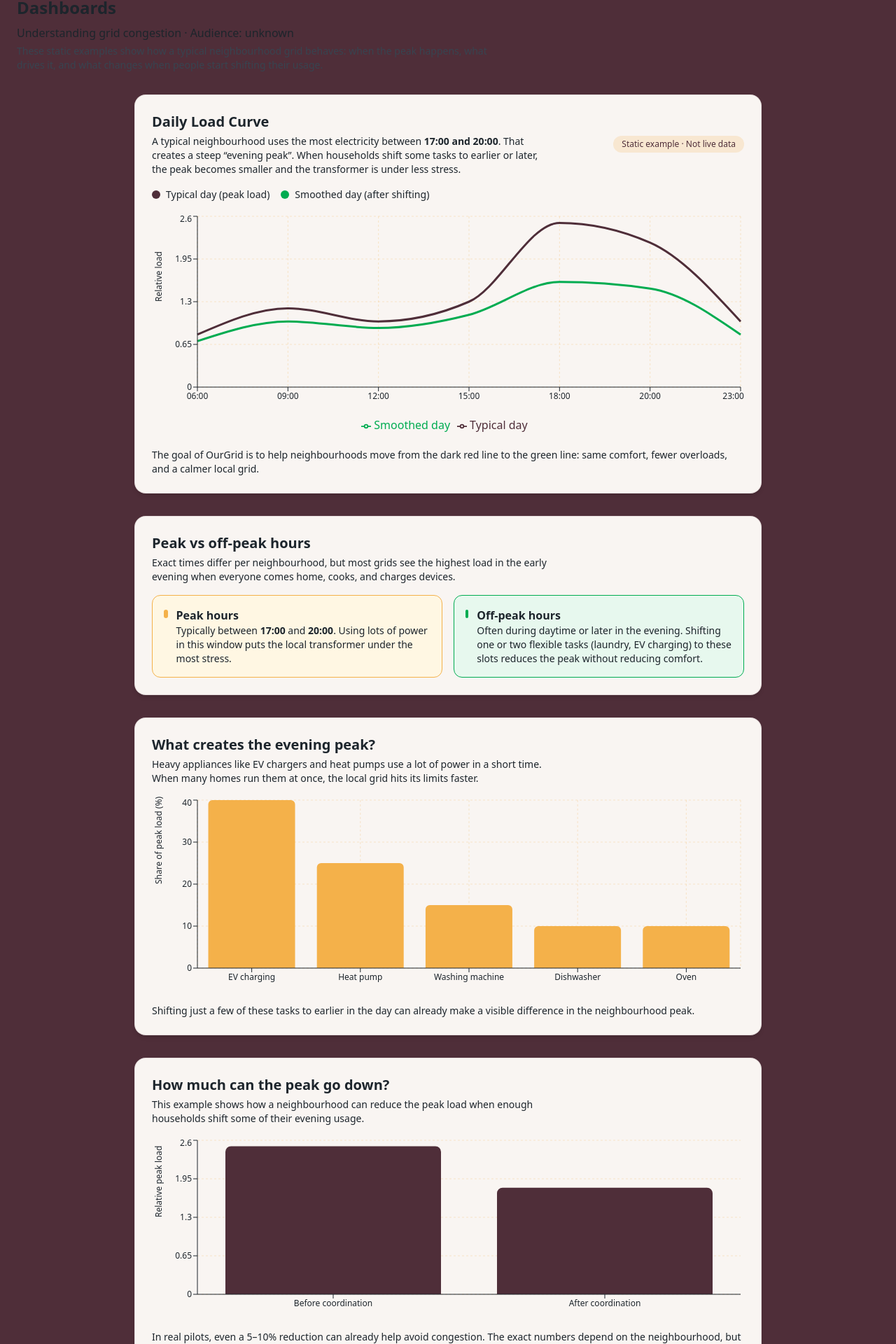
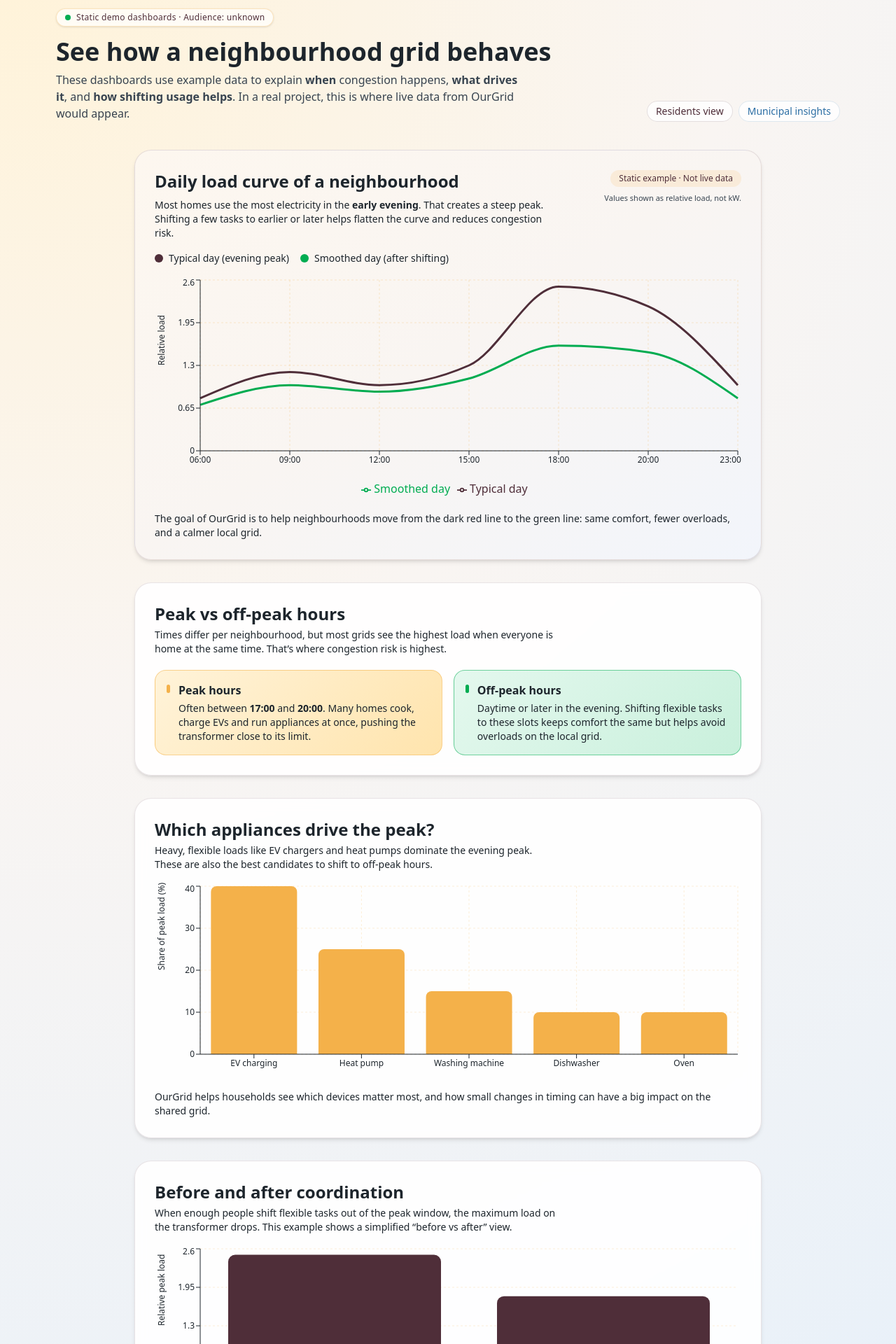
Before and after one commit to Marto8090/OurGrid_Website, a React (Vite) app in the folder client/: page /u/dashboards in a window 1280 px wide. Shown: the part 109-2029 px from the top of the page at 70% size. Built offline with nearby package versions, Linux system fonts and the light colour scheme.

Commit message:
refactor: enhance dashboard layout and improve component styles for better user experience

```diff
--- a/client/src/components/ApplianceContributionChart.jsx
+++ b/client/src/components/ApplianceContributionChart.jsx
@@ -28,32 +28,31 @@ export default function ApplianceContributionChart() {
   return (
     <section className="w-full max-w-4xl mx-auto">
       <div
-        className="rounded-2xl border shadow-md p-6"
+        className="rounded-3xl border shadow-md p-6 md:p-7 bg-white/90 backdrop-blur-sm transition-transform duration-200 hover:-translate-y-1 hover:shadow-xl"
         style={{
-          backgroundColor: COLORS.bg,
           borderColor: COLORS.primary + "20",
         }}
       >
         <h2
-          className="text-xl font-semibold"
+          className="text-xl md:text-2xl font-semibold"
           style={{ color: COLORS.text }}
         >
-          What creates the evening peak?
+          Which appliances drive the peak?
         </h2>
         <p
           className="text-sm mt-1 max-w-xl"
           style={{ color: COLORS.text }}
         >
-          Heavy appliances like EV chargers and heat pumps use a lot of power in
-          a short time. When many homes run them at once, the local grid hits
-          its limits faster.
+          Heavy, flexible loads like EV chargers and heat pumps dominate the
+          evening peak. These are also the best candidates to shift to
+          off-peak hours.
         </p>
 
         <div className="mt-4" style={{ width: "100%", height: 280 }}>
           <ResponsiveContainer width="100%" height="100%">
             <BarChart data={applianceData}>
               <CartesianGrid
-                stroke={COLORS.accent + "40"}
+                stroke={COLORS.accent + "35"}
                 strokeDasharray="3 3"
               />
               <XAxis
@@ -76,7 +75,7 @@ export default function ApplianceContributionChart() {
                 contentStyle={{
                   backgroundColor: COLORS.bg,
                   borderColor: COLORS.primary + "40",
-                  borderRadius: 12,
+                  borderRadius: 16,
                 }}
                 labelStyle={{ color: COLORS.text, fontWeight: 600 }}
               />
@@ -84,7 +83,7 @@ export default function ApplianceContributionChart() {
                 dataKey="share"
                 name="Share of peak load"
                 fill={COLORS.accent}
-                radius={[6, 6, 0, 0]}
+                radius={[8, 8, 0, 0]}
               />
             </BarChart>
           </ResponsiveContainer>
@@ -94,8 +93,8 @@ export default function ApplianceContributionChart() {
           className="mt-4 text-sm"
           style={{ color: COLORS.text }}
         >
-          Shifting just a few of these tasks to earlier in the day can already
-          make a visible difference in the neighbourhood peak.
+          OurGrid helps households see which devices matter most, and how small
+          changes in timing can have a big impact on the shared grid.
         </p>
       </div>
     </section>
--- a/client/src/components/BeforeAfterPeakChart.jsx
+++ b/client/src/components/BeforeAfterPeakChart.jsx
@@ -17,39 +17,39 @@ const COLORS = {
 };
 
 const peakData = [
-  { scenario: "Before coordination", peakLoad: 2.5 },
-  { scenario: "After coordination", peakLoad: 1.8 },
+  { scenario: "Before coordination", peakLoad: 2.5, color: "#4F2E39" },
+  { scenario: "After coordination", peakLoad: 1.8, color: "#01AC51" },
 ];
 
 export default function BeforeAfterPeakChart() {
   return (
     <section className="w-full max-w-4xl mx-auto">
       <div
-        className="rounded-2xl border shadow-md p-6"
+        className="rounded-3xl border shadow-md p-6 md:p-7 bg-white/90 backdrop-blur-sm transition-transform duration-200 hover:-translate-y-1 hover:shadow-xl"
         style={{
-          backgroundColor: COLORS.bg,
           borderColor: COLORS.primary + "20",
         }}
       >
         <h2
-          className="text-xl font-semibold"
+          className="text-xl md:text-2xl font-semibold"
           style={{ color: COLORS.text }}
         >
-          How much can the peak go down?
+          Before and after coordination
         </h2>
         <p
           className="text-sm mt-1 max-w-xl"
           style={{ color: COLORS.text }}
         >
-          This example shows how a neighbourhood can reduce the peak load when
-          enough households shift some of their evening usage.
+          When enough people shift flexible tasks out of the peak window, the
+          maximum load on the transformer drops. This example shows a simplified
+          “before vs after” view.
         </p>
 
         <div className="mt-4" style={{ width: "100%", height: 260 }}>
           <ResponsiveContainer width="100%" height="100%">
             <BarChart data={peakData} barCategoryGap={40}>
               <CartesianGrid
-                stroke={COLORS.accent + "40"}
+                stroke={COLORS.accent + "35"}
                 strokeDasharray="3 3"
                 vertical={false}
               />
@@ -73,28 +73,39 @@ export default function BeforeAfterPeakChart() {
                 contentStyle={{
                   backgroundColor: COLORS.bg,
                   borderColor: COLORS.primary + "40",
-                  borderRadius: 12,
+                  borderRadius: 16,
                 }}
                 labelStyle={{ color: COLORS.text, fontWeight: 600 }}
               />
               <Bar
                 dataKey="peakLoad"
                 name="Peak load"
+                radius={[10, 10, 0, 0]}
+                // per-bar color
                 fill={COLORS.primary}
-                radius={[8, 8, 0, 0]}
-              />
+              >
+                {/* You can add a custom shape later if needed */}
+              </Bar>
             </BarChart>
           </ResponsiveContainer>
         </div>
 
-        <p
-          className="mt-4 text-sm"
-          style={{ color: COLORS.text }}
-        >
-          In real pilots, even a 5–10% reduction can already help avoid
-          congestion. The exact numbers depend on the neighbourhood, but the
-          idea is the same: smaller peaks, less risk.
-        </p>
+        <div className="mt-4 flex flex-wrap gap-4 text-sm">
+          <span className="inline-flex items-center gap-2">
+            <span
+              className="h-3 w-3 rounded-full"
+              style={{ backgroundColor: "#4F2E39" }}
+            />
+            <span style={{ color: COLORS.text }}>Before coordination</span>
+          </span>
+          <span className="inline-flex items-center gap-2">
+            <span
+              className="h-3 w-3 rounded-full"
+              style={{ backgroundColor: "#01AC51" }}
+            />
+            <span style={{ color: COLORS.text }}>After coordination</span>
+          </span>
+        </div>
       </div>
     </section>
   );
--- a/client/src/components/DailyLoadChart.jsx
+++ b/client/src/components/DailyLoadChart.jsx
@@ -10,10 +10,10 @@ import {
 } from "recharts";
 
 const COLORS = {
-  primary: "#4F2E39",   // dark reddish – Typical day
-  secondary: "#2C6EA4", // optional if you need extra lines later
-  accent: "#F4B14A",    // yellow – grid, highlight
-  success: "#01AC51",   // green – shifted day
+  primary: "#4F2E39",
+  secondary: "#2C6EA4",
+  accent: "#F4B14A",
+  success: "#01AC51",
   bg: "#F9F5F2",
   text: "#1D252C",
 };
@@ -31,55 +31,57 @@ const dailyLoadData = [
 export default function DailyLoadChart() {
   return (
     <section className="w-full max-w-4xl mx-auto">
-      {/* Card wrapper with brand styling */}
       <div
-        className="rounded-2xl border shadow-md p-6"
+        className="rounded-3xl border shadow-md p-6 md:p-7 bg-gradient-to-br from-[#FDF7EF] via-[#F9F5F2] to-[#F2F5FB] transition-transform duration-200 hover:-translate-y-1 hover:shadow-xl"
         style={{
-          backgroundColor: COLORS.bg,
-          borderColor: COLORS.primary + "20", // 12% opacity border
+          borderColor: COLORS.primary + "20",
         }}
       >
         {/* Header row */}
-        <div className="flex flex-wrap items-center justify-between gap-2">
-          <div>
+        <div className="flex flex-wrap items-start justify-between gap-4">
+          <div className="space-y-2">
             <h2
-              className="text-xl font-semibold"
+              className="text-xl md:text-2xl font-semibold"
               style={{ color: COLORS.text }}
             >
-              Daily Load Curve
+              Daily load curve of a neighbourhood
             </h2>
             <p
-              className="text-sm mt-1 max-w-xl"
+              className="text-sm max-w-xl"
               style={{ color: COLORS.text }}
             >
-              A typical neighbourhood uses the most electricity between{" "}
-              <span className="font-semibold">17:00 and 20:00</span>. That
-              creates a steep “evening peak”. When households shift some
-              tasks to earlier or later, the peak becomes smaller and the
-              transformer is under less stress.
+              Most homes use the most electricity in the{" "}
+              <span className="font-semibold">early evening</span>. That creates
+              a steep peak. Shifting a few tasks to earlier or later helps
+              flatten the curve and reduces congestion risk.
             </p>
           </div>
 
-          {/* Small pill to show this is static/demo data */}
+          <div className="flex flex-col items-end gap-2">
             <span
               className="text-xs px-3 py-1 rounded-full font-medium whitespace-nowrap"
               style={{
-              backgroundColor: COLORS.accent + "33",
+                backgroundColor: COLORS.accent + "26",
                 color: COLORS.primary,
               }}
             >
               Static example · Not live data
             </span>
+            <span className="text-[11px] text-[#384450]">
+              Values shown as{" "}
+              <span className="font-medium">relative load</span>, not kW.
+            </span>
+          </div>
         </div>
 
-        {/* Legend chips (on brand) */}
+        {/* Legend chips */}
         <div className="mt-4 flex flex-wrap gap-4 text-sm">
           <span className="inline-flex items-center gap-2">
             <span
               className="h-3 w-3 rounded-full"
               style={{ backgroundColor: COLORS.primary }}
             />
-            <span style={{ color: COLORS.text }}>Typical day (peak load)</span>
+            <span style={{ color: COLORS.text }}>Typical day (evening peak)</span>
           </span>
 
           <span className="inline-flex items-center gap-2">
@@ -121,8 +123,8 @@ export default function DailyLoadChart() {
                 contentStyle={{
                   backgroundColor: COLORS.bg,
                   borderColor: COLORS.primary + "40",
-                  borderRadius: 12,
-                  boxShadow: "0 10px 30px rgba(0,0,0,0.08)",
+                  borderRadius: 16,
+                  boxShadow: "0 16px 40px rgba(0,0,0,0.10)",
                 }}
                 labelStyle={{ color: COLORS.text, fontWeight: 600 }}
               />
@@ -133,7 +135,6 @@ export default function DailyLoadChart() {
                 }}
               />
 
-              {/* Typical day line */}
               <Line
                 type="monotone"
                 dataKey="typical"
@@ -142,8 +143,6 @@ export default function DailyLoadChart() {
                 dot={false}
                 name="Typical day"
               />
-
-              {/* Shifted usage line – green for “better” */}
               <Line
                 type="monotone"
                 dataKey="shifted"
@@ -156,14 +155,13 @@ export default function DailyLoadChart() {
           </ResponsiveContainer>
         </div>
 
-        {/* Footer explainer */}
         <p
           className="mt-4 text-sm"
           style={{ color: COLORS.text }}
         >
-          The goal of OurGrid is to help neighbourhoods move from the dark
-          red line to the green line: same comfort, fewer overloads, and a
-          calmer local grid.
+          The goal of OurGrid is to help neighbourhoods move from the dark red
+          line to the green line: same comfort, fewer overloads, and a calmer
+          local grid.
         </p>
       </div>
     </section>
--- a/client/src/components/PeakIndicator.jsx
+++ b/client/src/components/PeakIndicator.jsx
@@ -10,14 +10,13 @@ export default function PeakIndicator() {
   return (
     <section className="w-full max-w-4xl mx-auto">
       <div
-        className="rounded-2xl border shadow-md p-6"
+        className="rounded-3xl border shadow-md p-6 md:p-7 bg-white/90 backdrop-blur-sm transition-transform duration-200 hover:-translate-y-1 hover:shadow-xl"
         style={{
-          backgroundColor: COLORS.bg,
           borderColor: COLORS.primary + "20",
         }}
       >
         <h2
-          className="text-xl font-semibold"
+          className="text-xl md:text-2xl font-semibold"
           style={{ color: COLORS.text }}
         >
           Peak vs off-peak hours
@@ -26,25 +25,26 @@ export default function PeakIndicator() {
           className="text-sm mt-1 max-w-xl"
           style={{ color: COLORS.text }}
         >
-          Exact times differ per neighbourhood, but most grids see the highest
-          load in the early evening when everyone comes home, cooks, and charges
-          devices.
+          Times differ per neighbourhood, but most grids see the highest load
+          when everyone is home at the same time. That’s where congestion risk
+          is highest.
         </p>
 
-        <div className="mt-4 grid gap-4 md:grid-cols-2">
+        <div className="mt-5 grid gap-4 md:grid-cols-2">
           {/* Peak hours card */}
           <div
-            className="rounded-xl p-4 flex items-start gap-3"
+            className="rounded-2xl p-4 flex items-start gap-3 border"
             style={{
-              backgroundColor: "#FFF7E3",
-              border: "1px solid " + COLORS.accent,
+              background:
+                "linear-gradient(135deg, #FFF3D9, #FFE4AD)",
+              borderColor: COLORS.accent + "80",
             }}
           >
             <span
               className="h-3 w-3 mt-1 rounded-full"
               style={{ backgroundColor: COLORS.accent }}
             />
-            <div>
+            <div className="space-y-1">
               <h3
                 className="font-semibold"
                 style={{ color: COLORS.text }}
@@ -52,27 +52,28 @@ export default function PeakIndicator() {
                 Peak hours
               </h3>
               <p className="text-sm" style={{ color: COLORS.text }}>
-                Typically between <span className="font-semibold">17:00</span>{" "}
-                and <span className="font-semibold">20:00</span>. Using lots of
-                power in this window puts the local transformer under the most
-                stress.
+                Often between <span className="font-semibold">17:00</span> and{" "}
+                <span className="font-semibold">20:00</span>. Many homes cook,
+                charge EVs and run appliances at once, pushing the transformer
+                close to its limit.
               </p>
             </div>
           </div>
 
           {/* Off-peak hours card */}
           <div
-            className="rounded-xl p-4 flex items-start gap-3"
+            className="rounded-2xl p-4 flex items-start gap-3 border"
             style={{
-              backgroundColor: "#E7F8EE",
-              border: "1px solid " + COLORS.success,
+              background:
+                "linear-gradient(135deg, #E4F8EE, #C9F0DC)",
+              borderColor: COLORS.success + "80",
             }}
           >
             <span
               className="h-3 w-3 mt-1 rounded-full"
               style={{ backgroundColor: COLORS.success }}
             />
-            <div>
+            <div className="space-y-1">
               <h3
                 className="font-semibold"
                 style={{ color: COLORS.text }}
@@ -80,9 +81,9 @@ export default function PeakIndicator() {
                 Off-peak hours
               </h3>
               <p className="text-sm" style={{ color: COLORS.text }}>
-                Often during daytime or later in the evening. Shifting one or
-                two flexible tasks (laundry, EV charging) to these slots reduces
-                the peak without reducing comfort.
+                Daytime or later in the evening. Shifting flexible tasks to
+                these slots keeps comfort the same but helps avoid overloads on
+                the local grid.
               </p>
             </div>
           </div>
--- a/client/src/pages/Dashboard.jsx
+++ b/client/src/pages/Dashboard.jsx
@@ -8,23 +8,67 @@ export default function Dashboards() {
   const { audience } = useAudience();
 
   return (
-    <main className="p-6 space-y-8">
-      <header>
-        <h1 className="text-2xl font-bold text-[#1D252C]">Dashboards</h1>
-        <p className="mt-2 text-[#1D252C]">
-          Understanding grid congestion · Audience: {audience || "unknown"}
+    <main
+      className="min-h-screen"
+      style={{
+        background:
+          "radial-gradient(circle at top left, #FFF3D9 0, #F9F5F2 40%, #E6F0FA 100%)",
+      }}
+    >
+      <div className="max-w-6xl mx-auto px-4 py-10 space-y-10">
+        {/* HERO / HEADER */}
+        <header className="space-y-4">
+          <div className="inline-flex items-center gap-2 px-3 py-1 rounded-full bg-white/70 border border-[#F4B14A55] backdrop-blur shadow-sm">
+            <span className="h-2 w-2 rounded-full bg-[#01AC51]" />
+            <span className="text-xs font-medium tracking-wide text-[#4F2E39]">
+              Static demo dashboards · Audience: {audience || "unknown"}
+            </span>
+          </div>
+
+          <div className="flex flex-col gap-4 md:flex-row md:items-end md:justify-between">
+            <div className="space-y-2">
+              <h1 className="text-3xl md:text-4xl font-bold text-[#1D252C]">
+                See how a neighbourhood grid behaves
+              </h1>
+              <p className="text-sm md:text-base text-[#384450] max-w-2xl">
+                These dashboards use example data to explain{" "}
+                <span className="font-semibold">when</span> congestion happens,
+                <span className="font-semibold"> what drives it</span>, and{" "}
+                <span className="font-semibold">how shifting usage helps</span>.
+                In a real project, this is where live data from OurGrid would
+                appear.
               </p>
-        <p className="mt-1 text-sm text-[#384450] max-w-2xl">
-          These static examples show how a typical neighbourhood grid behaves:
-          when the peak happens, what drives it, and what changes when people
-          start shifting their usage.
-        </p>
+            </div>
+
+            <div className="flex flex-wrap gap-2 text-xs md:text-sm">
+              <span className="px-3 py-1 rounded-full bg-white/80 border border-[#4F2E39]/15 text-[#4F2E39] font-medium">
+                Residents view
+              </span>
+              <span className="px-3 py-1 rounded-full bg-white/80 border border-[#2C6EA4]/15 text-[#2C6EA4] font-medium">
+                Municipal insights
+              </span>
+            </div>
+          </div>
         </header>
 
+        {/* GRID OF DASHBOARDS */}
+        <section className="space-y-8">
           <DailyLoadChart />
           <PeakIndicator />
           <ApplianceContributionChart />
           <BeforeAfterPeakChart />
+        </section>
+
+        {/* FOOTER NOTE */}
+        <footer className="pt-4 border-t border-white/60 text-xs text-[#384450]">
+          <p>
+            All charts on this page use static, illustrative data. In a live
+            deployment, these visuals can be powered by real measurements from
+            neighbourhood transformers and household devices via the OurGrid
+            platform.
+          </p>
+        </footer>
+      </div>
     </main>
   );
 }
```
Lines whose indentation alone changed are shown as unchanged.
